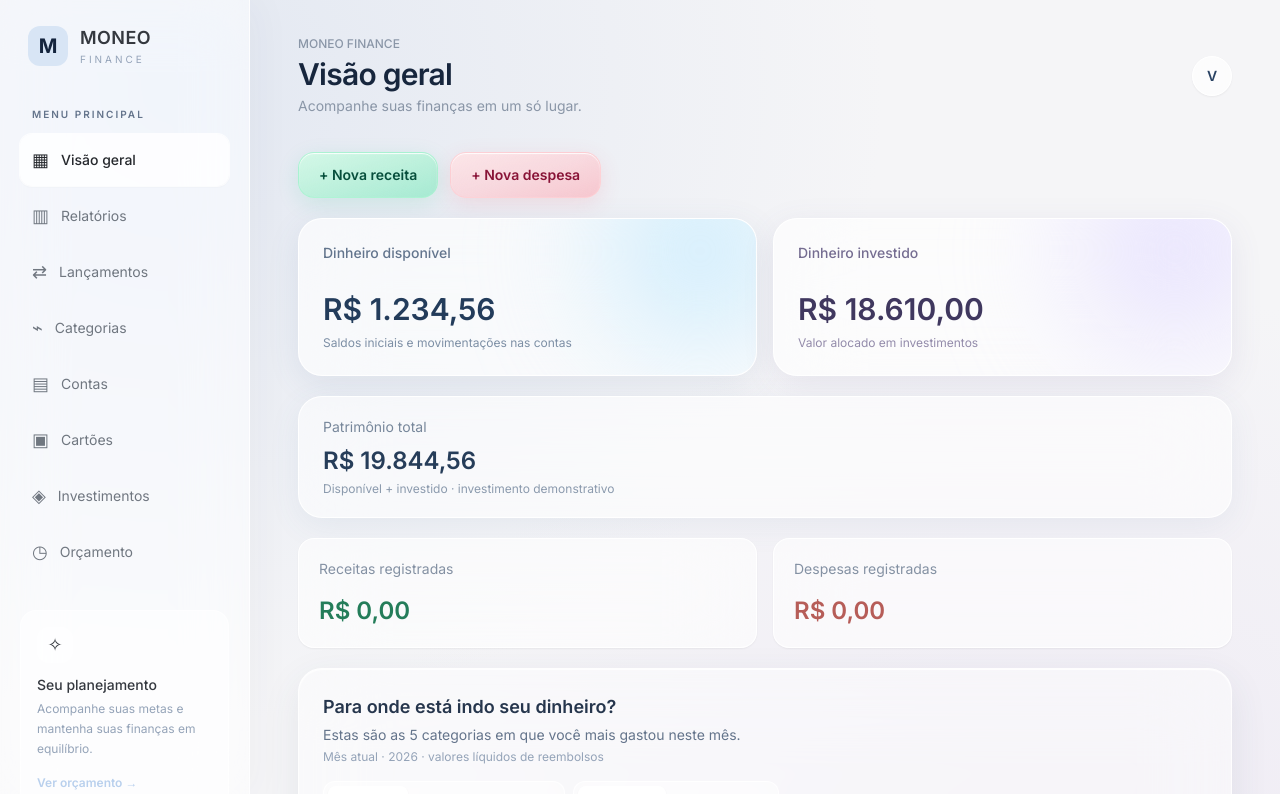
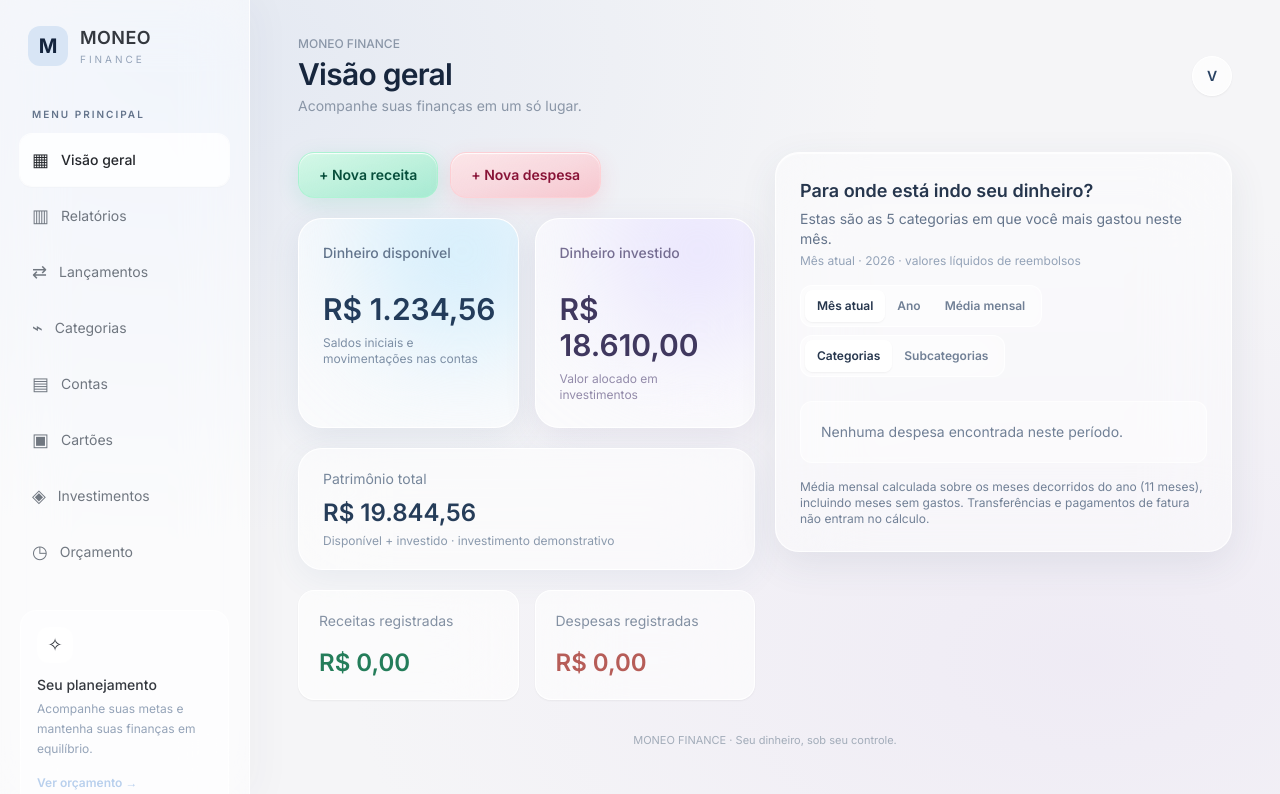
Before and after one commit to escrivitinho/stackblitz-starters-xpoyeyy7, a Next.js app: page / in a window 1280 px wide. Shown: the top 794 px of the page. Built offline with nearby package versions, Linux system fonts and the light colour scheme.

Commit message:
Split desktop overview into financial summary left and expense insights right

```diff
--- a/app/page.tsx
+++ b/app/page.tsx
@@ -963,7 +963,8 @@ if (amountCents <= 0) {
         {/* ================================== */}
 
         {active === "Visão geral" && (
-          <div className="space-y-5">
+          <div className="grid grid-cols-1 items-start gap-5 xl:grid-cols-2">
+            <div className="min-w-0 space-y-5">
             <div className="flex flex-wrap gap-3">
               {([["income", "+ Nova receita"], ["expense", "+ Nova despesa"]] as [TransactionType, string][]).map(([type, label]) => (
                 <button key={type} type="button" onClick={() => {
@@ -1015,7 +1016,10 @@ if (amountCents <= 0) {
               </div>
             </div>
 
-            <TopExpenses transactions={transactions} categories={categories} />
+            </div>
+            <div className="min-w-0 xl:sticky xl:top-5">
+              <TopExpenses transactions={transactions} categories={categories} />
+            </div>
           </div>
         )}
 
```
